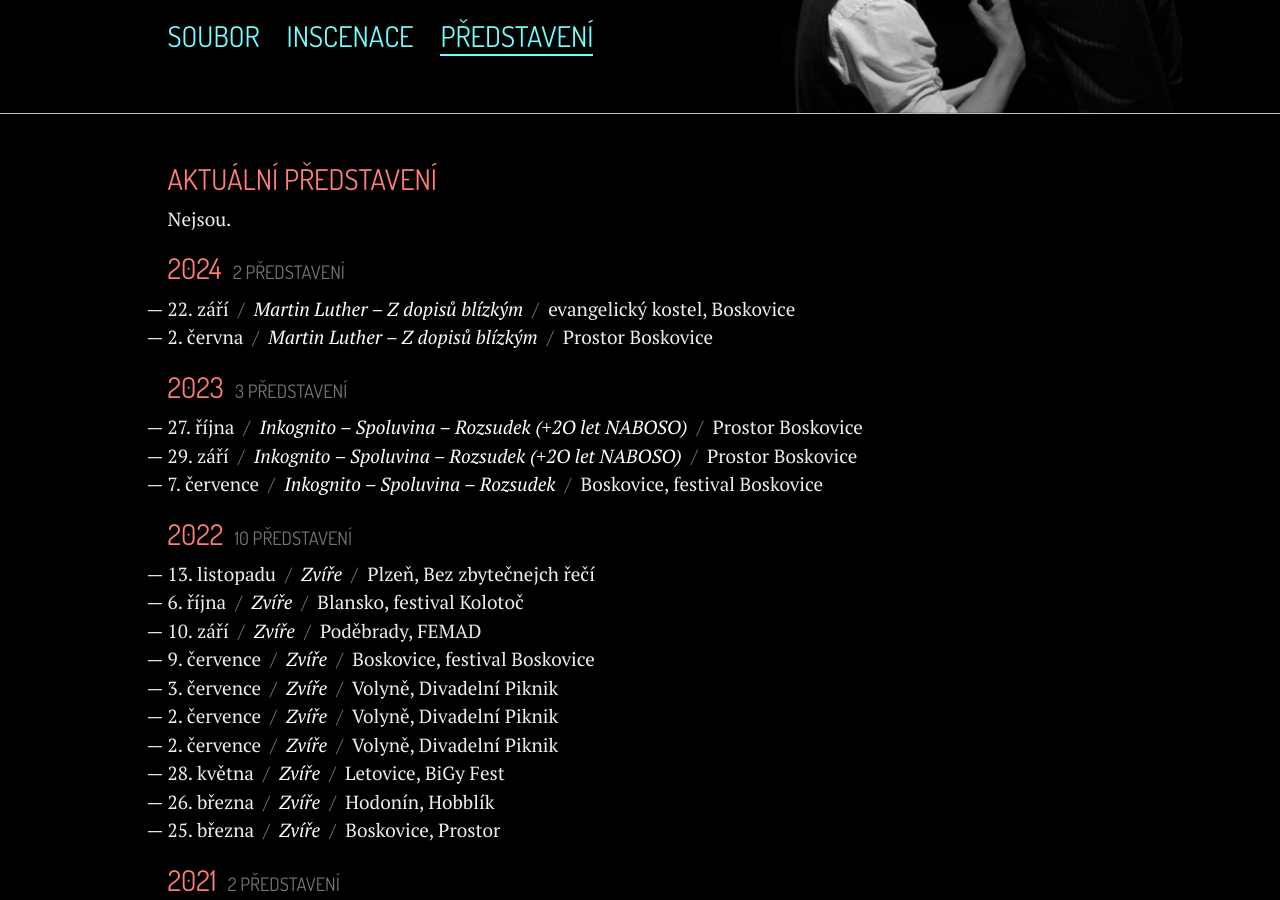
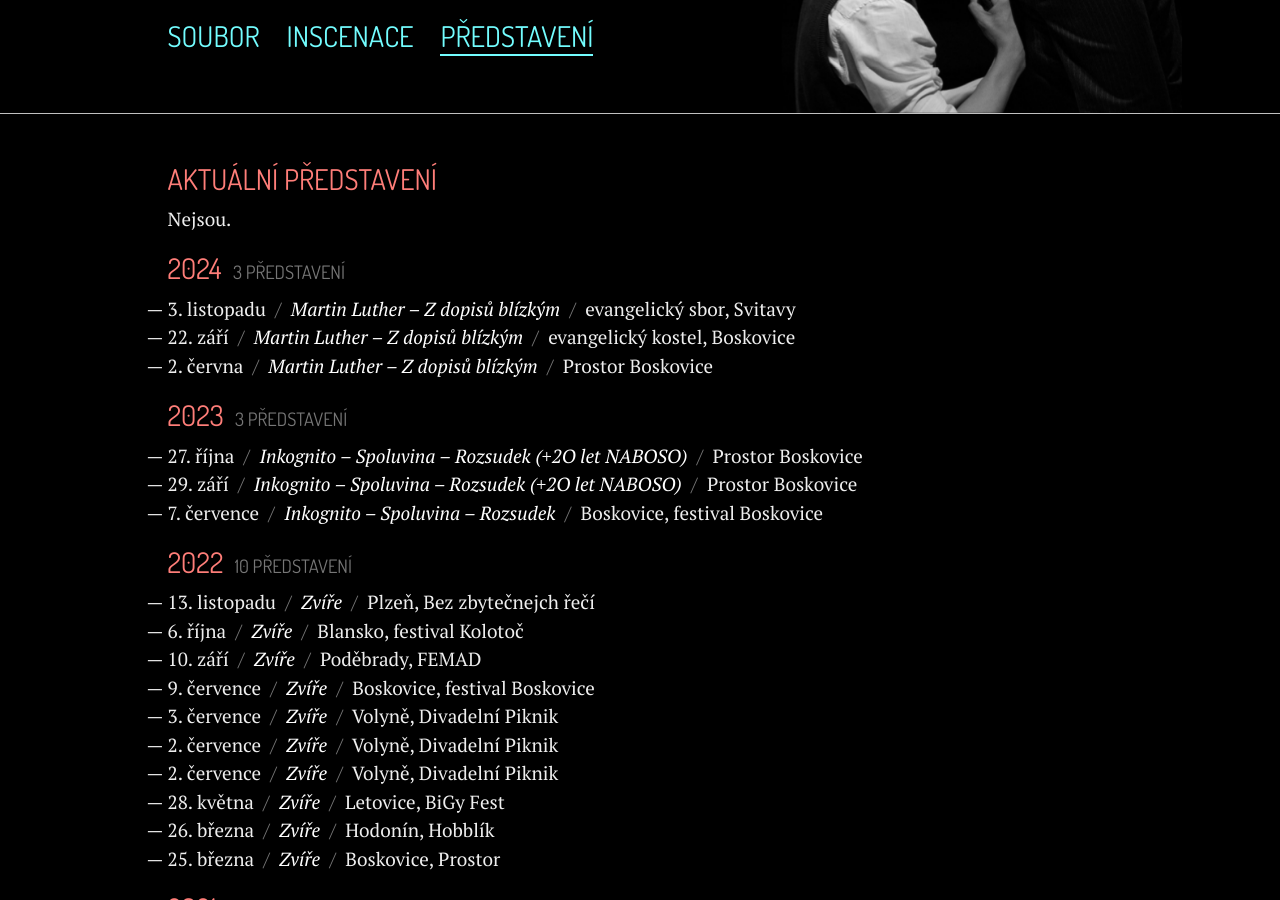
Before and after one commit to zoul/Naboso, a Jekyll site: the page built from predstaveni.html, in a window 1280 px wide and 900 px high, scrolled down 345 px. Built offline with Jekyll 4.4.1, drawn with Linux system fonts in a browser that asks for light colours; some of the changed text lies outside the part shown.

Commit message:
Update predstaveni.yml

```diff
--- a/_data/predstaveni.yml
+++ b/_data/predstaveni.yml
@@ -1,5 +1,8 @@
 - rok: 2024
   predstaveni:
+    - co: Martin Luther – Z dopisů blízkým
+      kdy: 3. listopadu
+      kde: evangelický sbor, Svitavy
     - co: Martin Luther – Z dopisů blízkým
       kdy: 22. září
       kde: evangelický kostel, Boskovice
```
